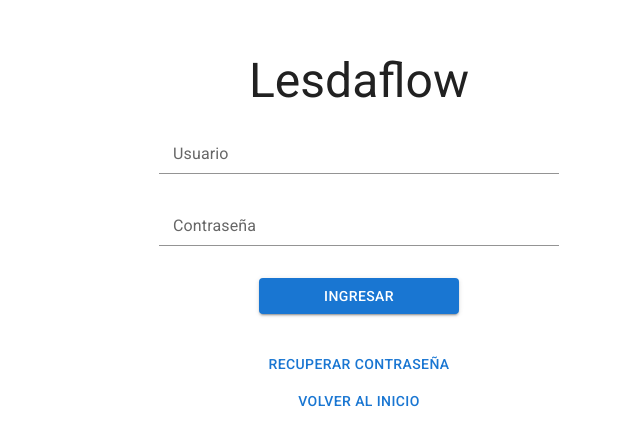
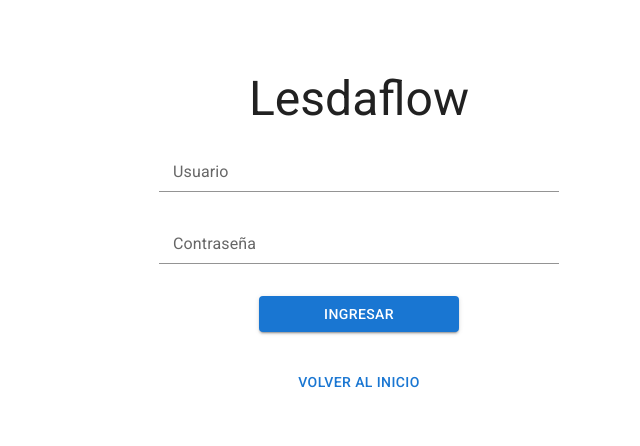
Before and after one commit to matias0303456/lesdaflow_client, a React (Vite) app: page /login in a window 1280 px wide. Shown: the part 164-610 px from the top of the page, without its empty margins (281-921 px from the left). Built offline with nearby package versions, Linux system fonts and the light colour scheme.

Commit message:
report feature

```diff
--- a/src/pages/Login.jsx
+++ b/src/pages/Login.jsx
@@ -101,11 +101,6 @@ export function Login() {
                 </form>
                 <Box textAlign="center" sx={{ marginTop: 4 }}>
                     <Button variant="text" onClick={() => navigate('/')}>
-                        Recuperar contraseña
-                    </Button>
-                </Box>
-                <Box textAlign="center">
-                    <Button variant="text" onClick={() => navigate('/')}>
                         Volver al inicio
                     </Button>
                 </Box>
--- a/src/pages/Reports.jsx
+++ b/src/pages/Reports.jsx
@@ -1,7 +1,8 @@
-import { useEffect, useState } from "react";
+import { useContext, useEffect, useState } from "react";
 import { Link } from "react-router-dom";
 import { Box, Button, FormControl, InputLabel, LinearProgress, MenuItem, Select, Typography } from "@mui/material";
 
+import { AuthContext } from "../providers/AuthProvider";
 import { useForm } from '../hooks/useForm'
 import { useClients } from "../hooks/useClients";
 
@@ -10,6 +11,8 @@ import { Layout } from "../components/Layout";
 import { REPORT_URL } from "../utils/urls";
 
 export function Reports() {
+
+    const { auth } = useContext(AuthContext)
 
     const { clients, loadingClients } = useClients()
     const { formData, handleChange } = useForm({
@@ -35,7 +38,7 @@ export function Reports() {
                             Movimientos de cliente
                         </Typography>
                         <Typography variant="caption" color="gray">
-                            En este reporte se detallan los egresos vinculados al cliente seleccionado.
+                            En este reporte se detallan los egresos y devoluciones vinculados al cliente seleccionado.
                         </Typography>
                         <form onChange={handleChange} style={{ marginTop: 10 }}>
                             <Box sx={{ display: 'flex', alignItems: 'center', justifyContent: 'center', gap: 3 }}>
@@ -55,7 +58,7 @@ export function Reports() {
                                     </Select>
                                 </FormControl>
                                 <Link
-                                    to={canDownload ? `${REPORT_URL}/client-movements/${formData.client_id}` : '#'}
+                                    to={canDownload ? `${REPORT_URL}/client-movements/${auth.token}/${formData.client_id}` : '#'}
                                     target={canDownload ? "_blank" : '_self'}
                                     style={{ width: '50%', cursor: canDownload ? 'pointer' : 'auto' }}
                                 >
```
